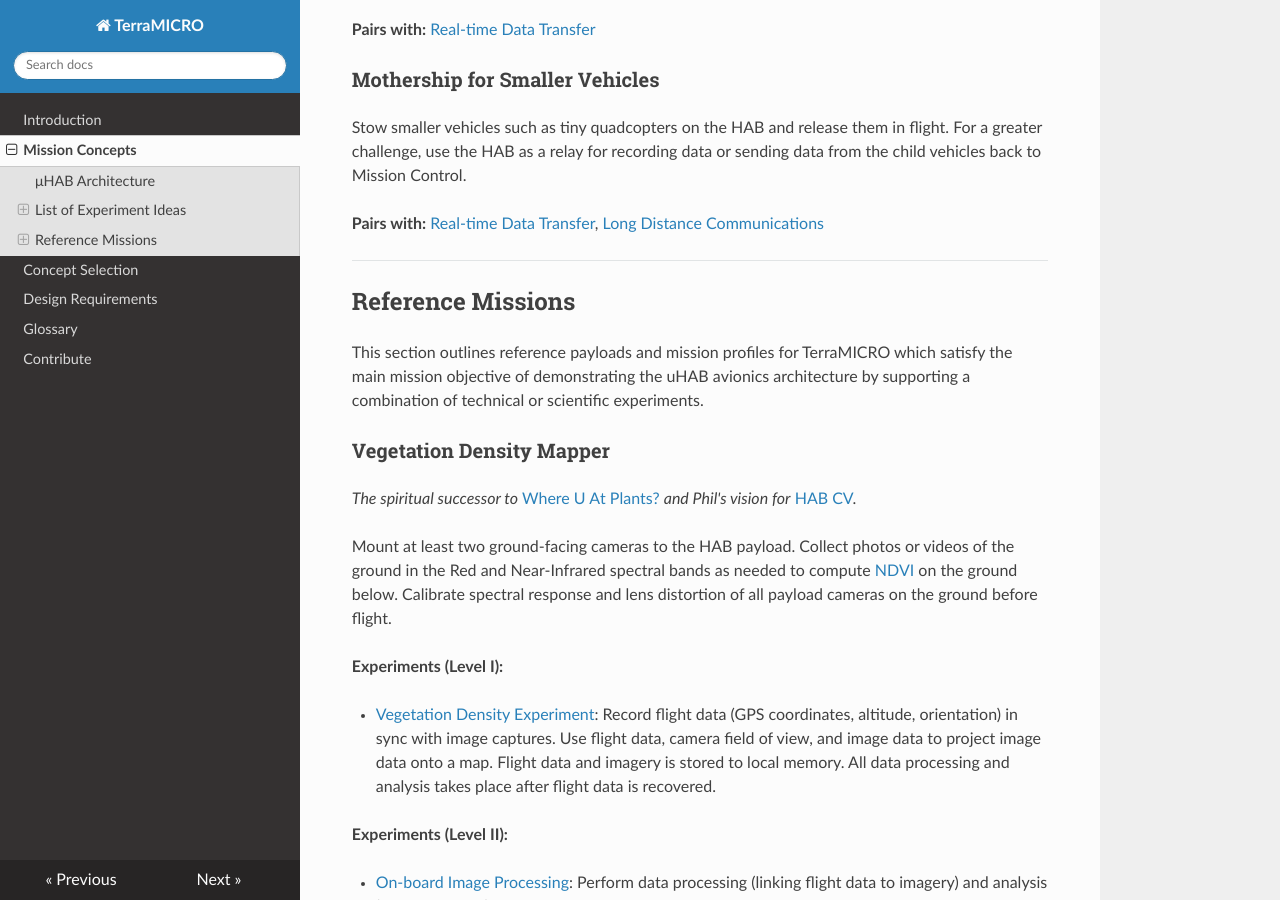
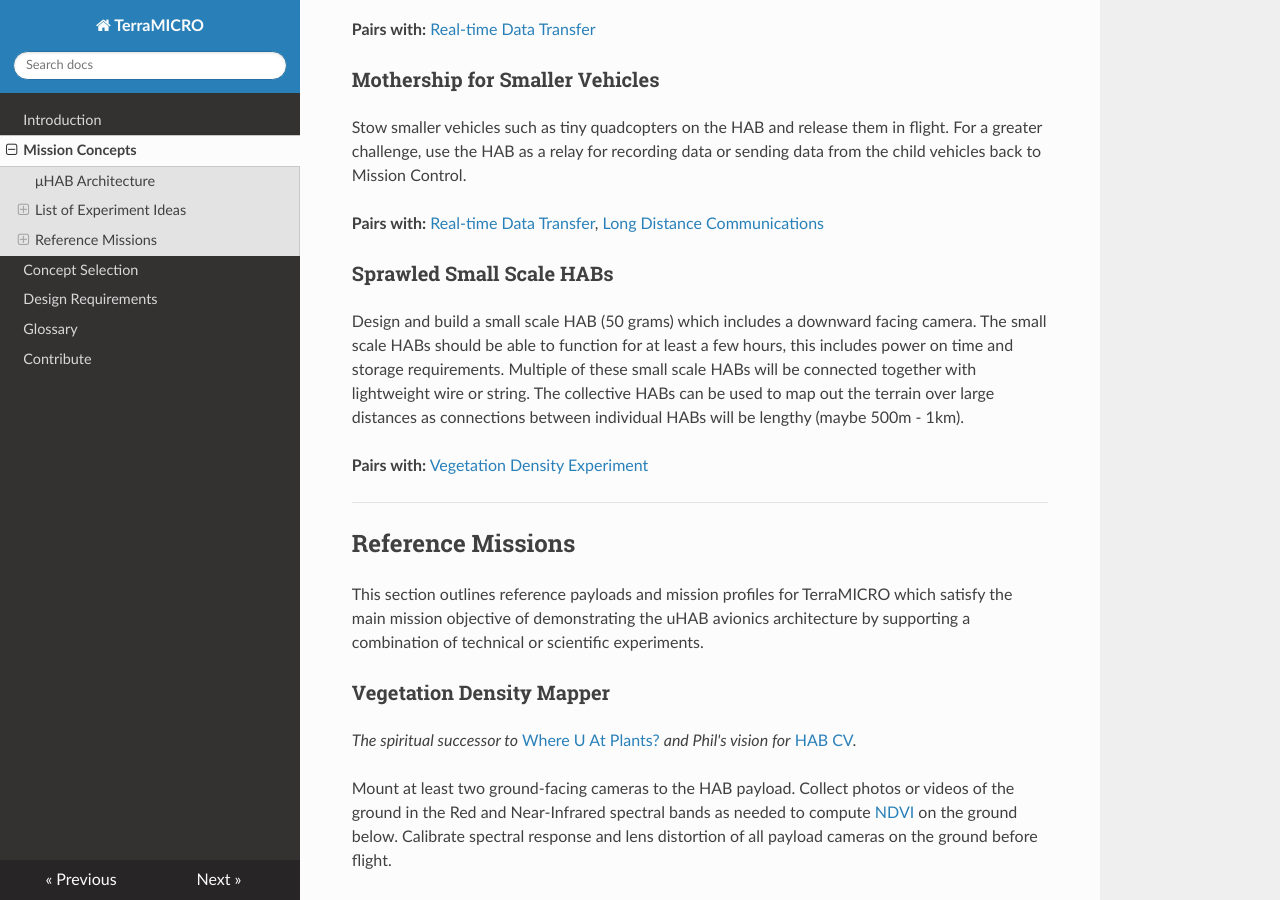
Before and after one commit to TerraHAB/TerraMICRO, an MkDocs documentation site: the page built from docs/concepts.md, in a window 1280 px wide and 900 px high, scrolled down 5405 px. Built offline with MkDocs 1.6.1, drawn with Linux system fonts in a browser that asks for light colours; nearby versions of some CDN libraries.

Commit message:
Added Sprawled Small Scale HABs concept (#14)
* Added Sprawled Small Scale HABs concept

* Added pairing

```diff
--- a/docs/concepts.md
+++ b/docs/concepts.md
@@ -276,6 +276,16 @@
 **Pairs with:** [Real-time Data Transfer](#real-time-data-transfer),
 [Long Distance Communications](#long-distance-communications)
 
+### Sprawled Small Scale HABs
+
+Design and build a small scale HAB (50 grams) which includes a downward facing camera.
+The small scale HABs should be able to function for at least a few hours, this includes
+power on time and storage requirements. Multiple of these small scale HABs will be connected
+together with lightweight wire or string. The collective HABs can be used to map out the
+terrain over large distances as connections between individual HABs will be lengthy (maybe 500m - 1km).
+
+**Pairs with:** [Vegetation Density Experiment](#vegetation-density-experiment)
+
 -------------------------------------------------------------------------------
 
 ## Reference Missions
```
